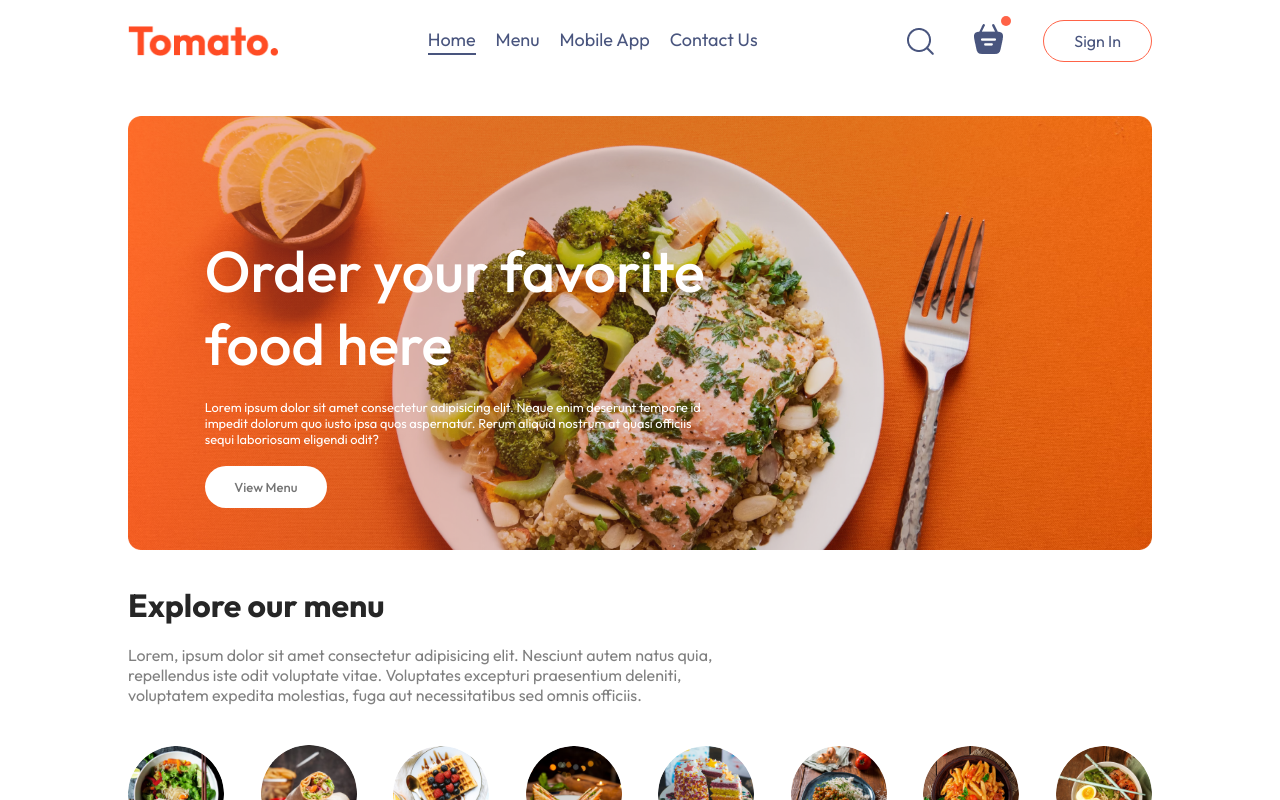
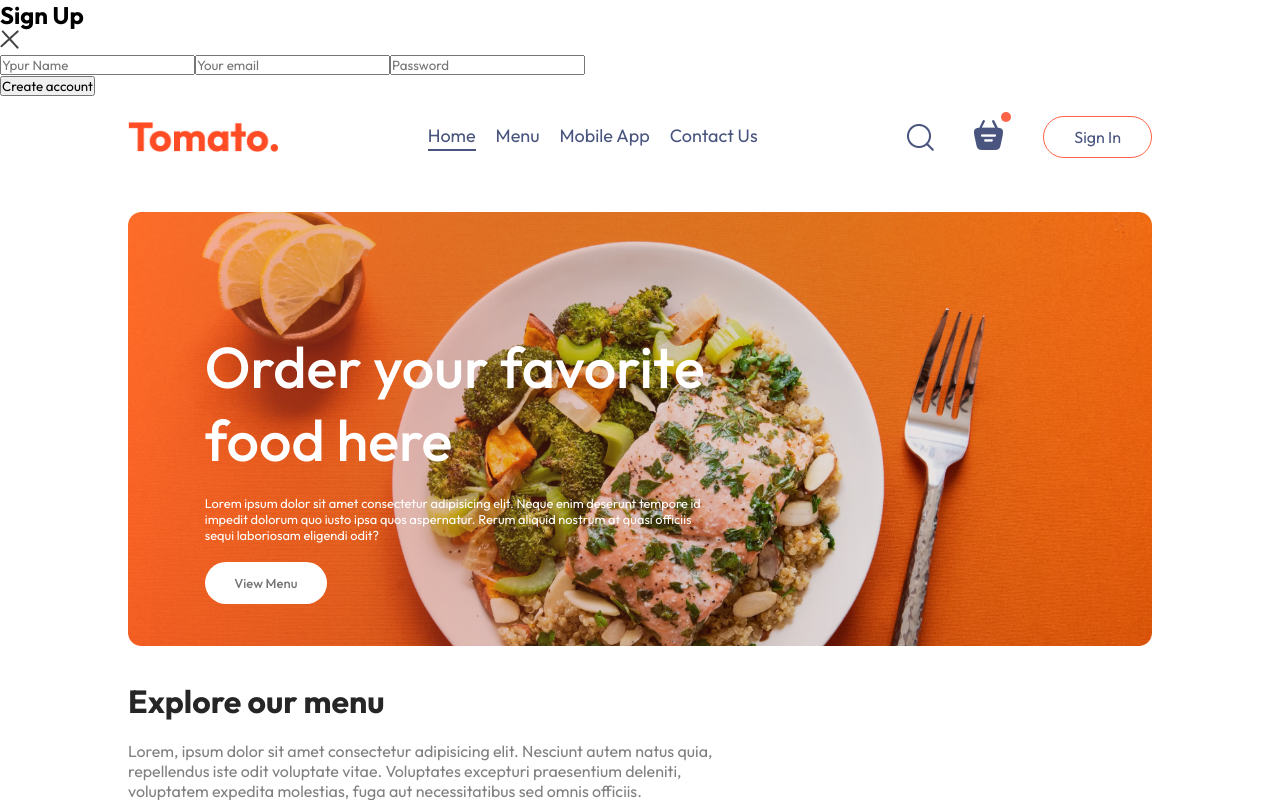
Before and after one commit to sergey87chuvasov/Food-Delivery-App, a React (Vite) app: page / in a window 1280 px wide. Both pictures are taken after a click on the button "Sign In". Shown: the top 800 px of the page. Built offline with nearby package versions, Linux system fonts and the light colour scheme.

Commit message:
added Sign in / Sign up Component - 1 part

```diff
--- a/src/App.jsx
+++ b/src/App.jsx
@@ -4,12 +4,16 @@ import Home from './pages/Home/Home';
 import Cart from './pages/Cart/Cart';
 import PlaceOrder from './pages/PlaceOrder/PlaceOrder';
 import Footer from './components/Footer/Footer';
+import { useState } from 'react';
+import LoginPopup from './components/LoginPopup/LoginPopup';
 
 function App() {
+  const [showLogin, setShowLogin] = useState(false);
   return (
     <>
+      {showLogin ? <LoginPopup setShowLogin={setShowLogin} /> : <></>}
       <div className='app'>
-        <Navbar />
+        <Navbar setShowLogin={setShowLogin} />
         <Routes>
           <Route path='/' element={<Home />} />
           <Route path='/cart' element={<Cart />} />
--- /dev/null
+++ b/src/components/LoginPopup/LoginPopup.jsx
@@ -0,0 +1,29 @@
+import { useState } from 'react';
+import './LoginPopup.css';
+import { assets } from '../../assets/assets';
+
+function LoginPopup({ setShowLogin }) {
+  const [currState, setCurrState] = useState('Sign Up');
+  return (
+    <div className='login-popup'>
+      <form className='login-popup-container'>
+        <div className='login-popup-title'>
+          <h2>{currState}</h2>
+          <img
+            onClick={() => setShowLogin(false)}
+            src={assets.cross_icon}
+            alt='log pic'
+          />
+        </div>
+        <div className='login-popup-inputs'>
+          <input type='text' placeholder='Ypur Name' required />
+          <input type='email' placeholder='Your email' required />
+          <input type='password' placeholder='Password' required />
+        </div>
+        <button>{currState === 'Sign Up' ? 'Create account' : 'Login'}</button>
+      </form>
+    </div>
+  );
+}
+
+export default LoginPopup;
--- a/src/components/Navbar/Navbar.jsx
+++ b/src/components/Navbar/Navbar.jsx
@@ -3,7 +3,7 @@ import { assets } from '../../assets/assets';
 import { Link } from 'react-router-dom';
 import './Navbar.css';
 
-function Navbar() {
+function Navbar({ setShowLogin }) {
   const [menu, setMenu] = useState('home');
   return (
     <div className='navbar'>
@@ -44,7 +44,7 @@ function Navbar() {
           <img src={assets.basket_icon} alt='basket-icon' />
           <div className='dot'></div>
         </div>
-        <button>Sign In</button>
+        <button onClick={() => setShowLogin(true)}>Sign In</button>
       </div>
     </div>
   );
```
Also changed, not shown: src/components/LoginPopup/LoginPopup.css (added).
